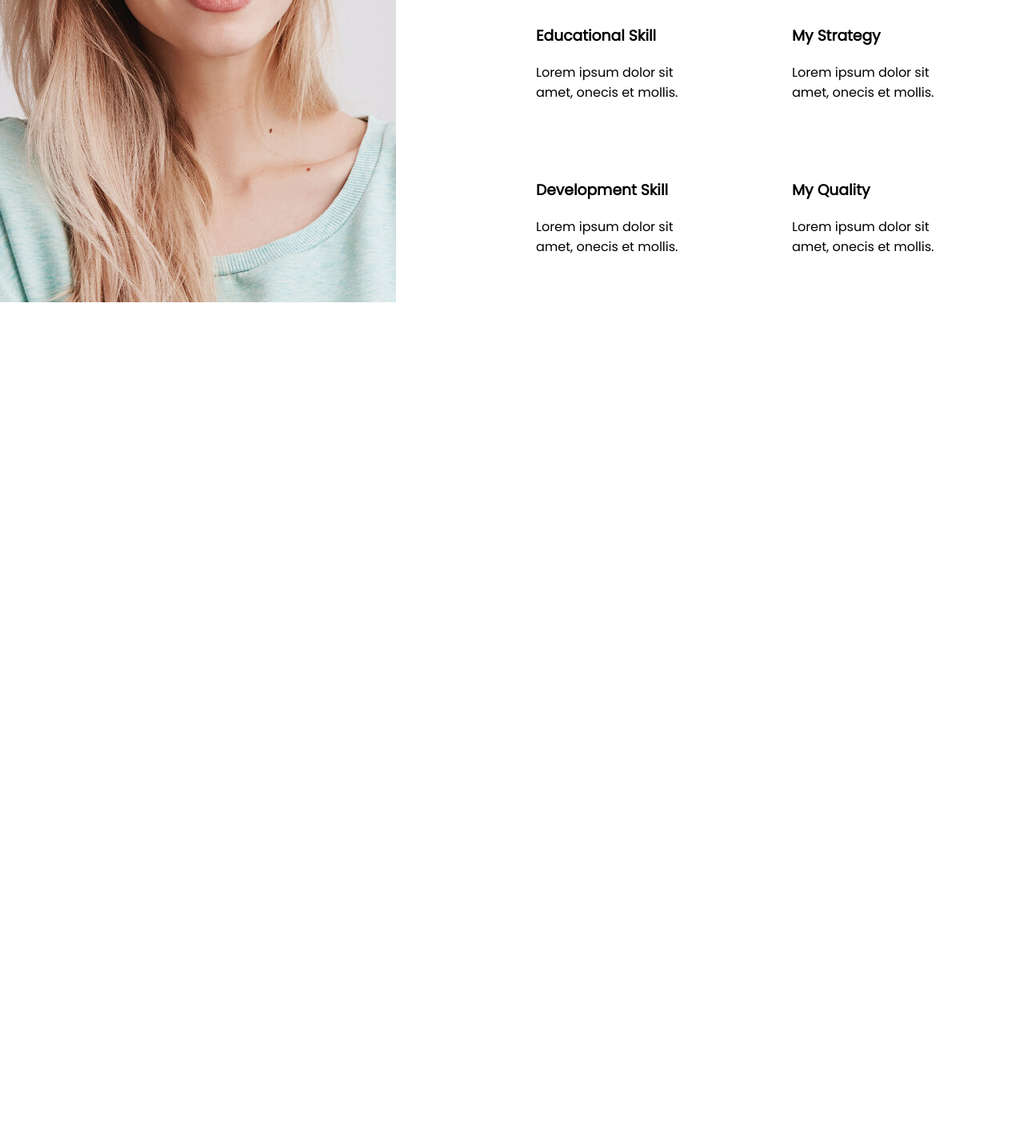
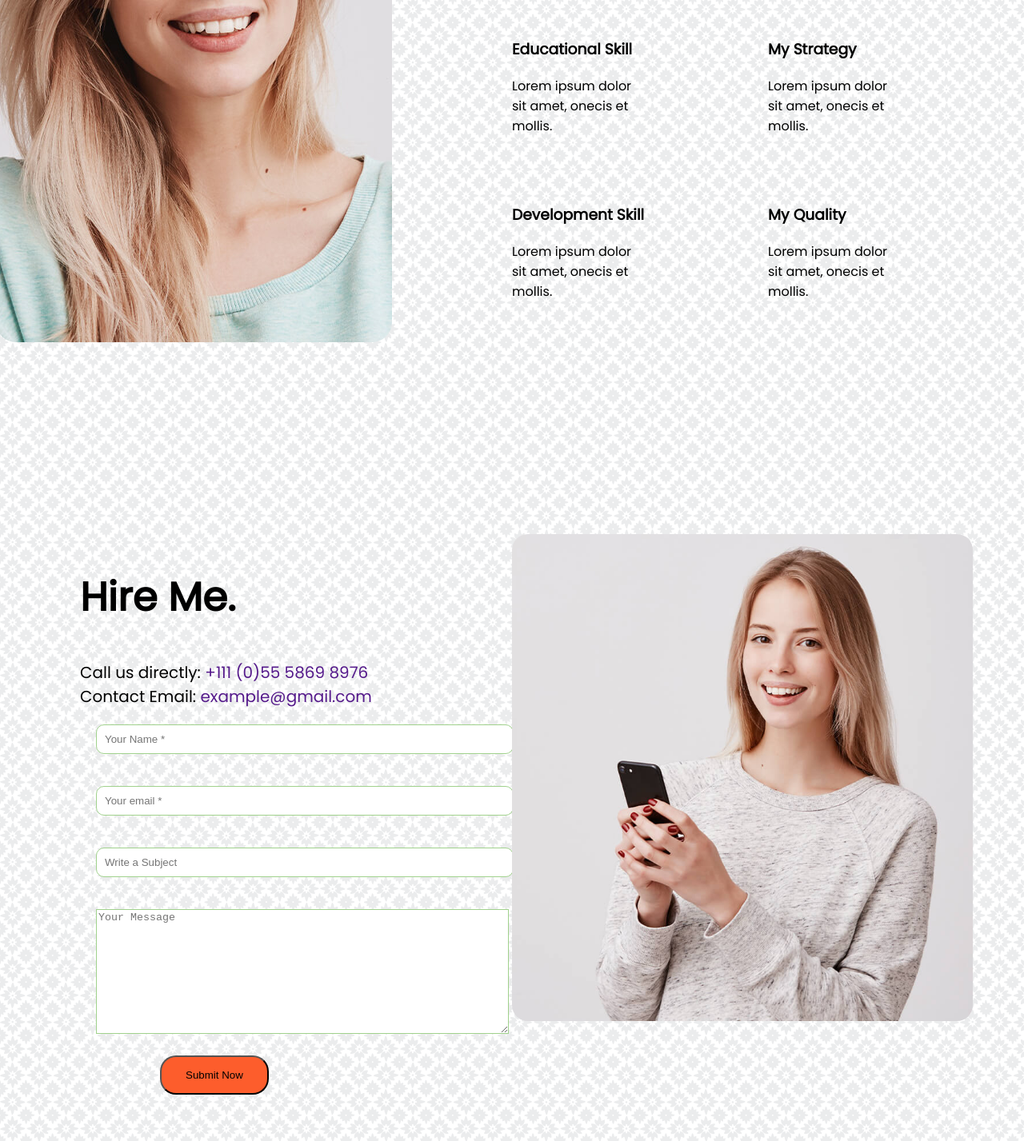
Before and after one commit to hridoy997/My-Self-WebSite-Portfolio, a plain HTML site: page index.html in a window 1280 px wide. Shown: the part 1255-2682 px from the top of the page at 80% size. Before the commit the page ends 1672 px from the top, so only its background shows below. Drawn offline with Linux system fonts and the light colour scheme.

Commit message:
protfolio website

```diff
--- a/index.html
+++ b/index.html
@@ -15,12 +15,13 @@
             <h1 class="title">Hello, I’m <span>Fatima.</span></h1>
             <p class="description">I’m working on a professional, visually sophisticated <br> and technologically
                 proficient, responsive and <br> multi-functional React Template Imroz. </p>
-            <a class="link-buttom" href="">Download CV</a>
+            <a class="link-buttom" target="_blank"
+                href="https://github.com/hridoy997/My-Self-WebSite-Portfolio">Download CV</a>
         </div>
     </section>
     <section class="second-banner">
         <div class="half-width">
-            <img src="img/about-img-female.jpg" alt="">
+            <img class="img" src="img/about-img-female.jpg" alt="">
         </div>
         <div class="half-width">
             <div class="about-me">
@@ -28,7 +29,7 @@
                     <h1>My About</h1>
                     <p>There are many variations of passages of Lorem Ipsum available, but the majority have suffered
                         alteration in some form, by injected humour, or randomised words which dont look even slightly
-                        believable. If you are going to use a passage of Lorem Ipsum,</p>
+                        believable. If you are going to use a passage of Lorem Ipsum.</p>
                 </div>
                 <div class="about-text">
                     <div class="skill">
@@ -53,6 +54,39 @@
             </div>
         </div>
     </section>
+    <section class="Contact-me">
+        <div class="half-width">
+            <div class="hire-me">
+                <div class="Contact ">
+                    <h1>Hire Me.</h1>
+                    <div class="call">
+                        <span> Call us directly:</span> <a href=""> +111 (0)55 5869 8976</a><br>
+                        <span> Contact Email:</span><a href=""> example@gmail.com</a>
+                    </div>
+                </div>
+                <div class="box">
+                    <input type="text" id="box" name="name" placeholder="Your Name *">
+                </div>
+                <div class="box">
+                    <input type="email" id="box" name="email" placeholder="Your email *">
+                </div>
+                <div class="box">
+                    <input type="text" id="box" name="subject" placeholder="Write a Subject">
+                </div>
+                <div class="box">
+                    <textarea type="text" id="message" name="message" placeholder="Your Message"></textarea>
+                </div>
+                <button class="btn-default" type="submit" value="submit" name="submit" id="mc-embedded-subscribe">Submit
+                    Now</button>
+            </div>
+        </div>
+        <div class="half-width">
+            <img class="image" src="img/about-female.jpg" alt="">
+        </div>
+    </section>
+    <footer>
+        <p>Copyright © 2021 <a href="">Fatima</a>. All Rights Reserved.</p>
+    </footer>
 </body>
 
 </html>
--- a/style.css
+++ b/style.css
@@ -4,14 +4,18 @@ body{
 
     font-family: 'Poppins', sans-serif;
     margin: 0;
+    background-image: url(img/bg.png);
+}
+.banner .link-buttom{
+    color: wheat;
 }
 
-span{
+.banner span{
     color: rgb(253, 93, 44);
 }
 
 .top-banner{
-    margin-bottom: 100px;
+    margin-bottom: 150px;
     background-image: url(img/bg-image-female.jpg);
     background-repeat: no-repeat;
     background-size:cover;
@@ -33,17 +37,24 @@ span{
 
 .second-banner{
     display: flex;
+    padding-bottom: 200px;
 }
 
 .half-width{
     width: 50%;
 }
 
+.img{
+    border-radius: 25px;
+    float: right;
+    margin-right: 150px;
+}
+
 .about{
-    padding: 30px;
+    padding-right: 100px;
 }
 .about h1{
-    font-size: 50px;
+    font-size: 60px;
 }
 .about-me{
     padding: 50px 0;
@@ -53,7 +64,59 @@ span{
 
 }
 .skill{
-    padding: 30px;
-    margin-right: 50px;
+    width: 50%;
+    padding: 25px 150px 25px 0px;
+}
+.Contact-me{
+    display: flex;
+    padding-bottom: 200px;
+}
+.Contact-me .half-width{
     width: 50%;
 }
+.hire-me{
+    padding: 0px 5px 10px 100px;
+}
+.Contact h1{
+    font-size: 50px;
+}
+.Contact .call{
+    font-size: 20px;
+}
+.Contact a{
+    text-decoration: none;
+}
+.box{
+    width: 500px;
+    padding: 20px;
+}
+input{
+    outline: none;
+     border: 1px solid #a0d18c;
+     border-radius: 10px;
+}
+#box{
+    width: 500px;
+    padding: 10px;
+}
+button{
+    background-color: rgb(253, 93, 44);
+    padding: 15px 30px;
+    border-radius: 20px;
+    margin-left: 100px;
+}
+.box #message{
+    width: 510px;
+    height: 150px;
+    border: 1px solid #a0d18c;
+}
+.image{
+    width: 90%;
+    border-radius: 20px;
+}
+footer{
+    text-align: center;
+}
+footer a{
+    text-decoration: none;
+}
```
